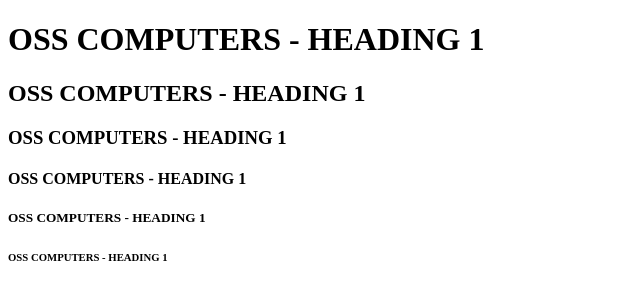
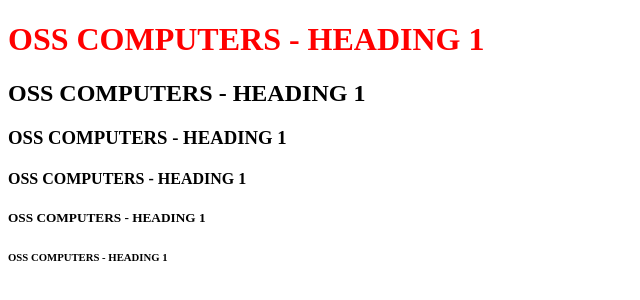
Before and after one commit to vanga-harshita/chakradhar.com, a plain HTML site: page index.html in a window 1280 px wide. Shown: the whole page, without its empty margins (0-640 px from the left). Drawn offline with Linux system fonts and the light colour scheme.

Commit message:
changing color

```diff
--- a/index.html
+++ b/index.html
@@ -4,7 +4,7 @@
 		<title>oss publications</title>
 	</head>
 	<body>
-		<h1>OSS COMPUTERS - HEADING 1</h1>
+		<h1 style="color:red">OSS COMPUTERS - HEADING 1</h1>
 		<h2>OSS COMPUTERS - HEADING 1</h2>
 		<h3>OSS COMPUTERS - HEADING 1</h3>
 		<h4>OSS COMPUTERS - HEADING 1</h4>
```
